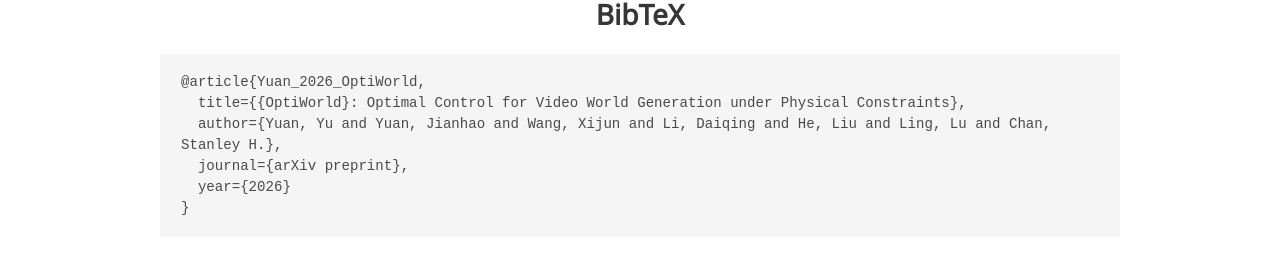
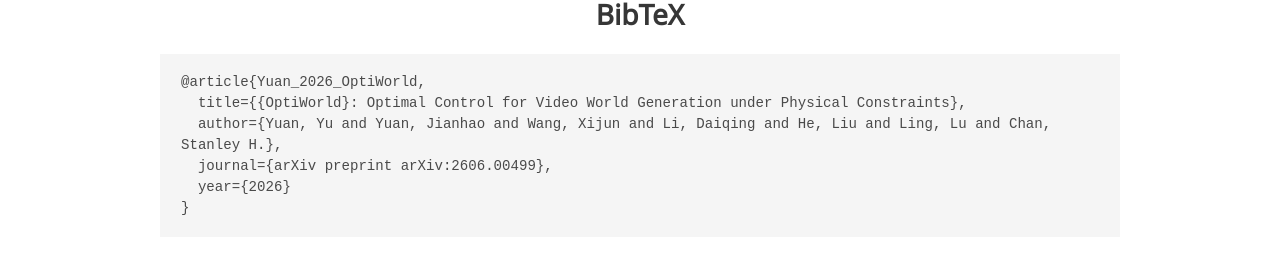
Before and after one commit to yuyuan-space/OptiWorld, a plain HTML site: page index.html in a window 1280 px wide. Shown: the part 5920-6186 px from the top of the page. Drawn offline with Linux system fonts and the light colour scheme; a web font is replaced by a local one.

Commit message:
fix arxiv

```diff
--- a/index.html
+++ b/index.html
@@ -710,7 +710,7 @@
     <pre><code class="bibtex">@article{Yuan_2026_OptiWorld,
   title={{OptiWorld}: Optimal Control for Video World Generation under Physical Constraints},
   author={Yuan, Yu and Yuan, Jianhao and Wang, Xijun and Li, Daiqing and He, Liu and Ling, Lu and Chan, Stanley H.},
-  journal={arXiv preprint},
+  journal={arXiv preprint arXiv:2606.00499},
   year={2026}
 }</code></pre>
   </div>
```
